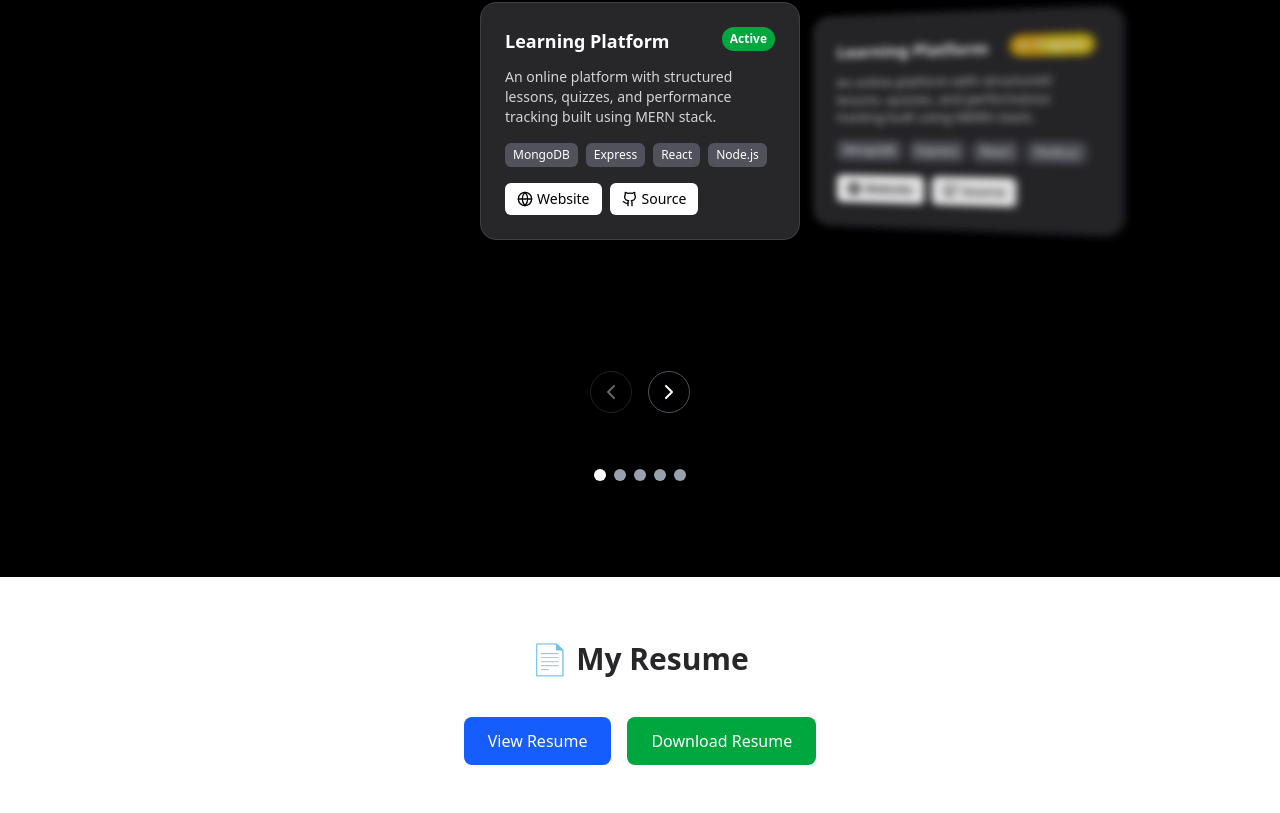
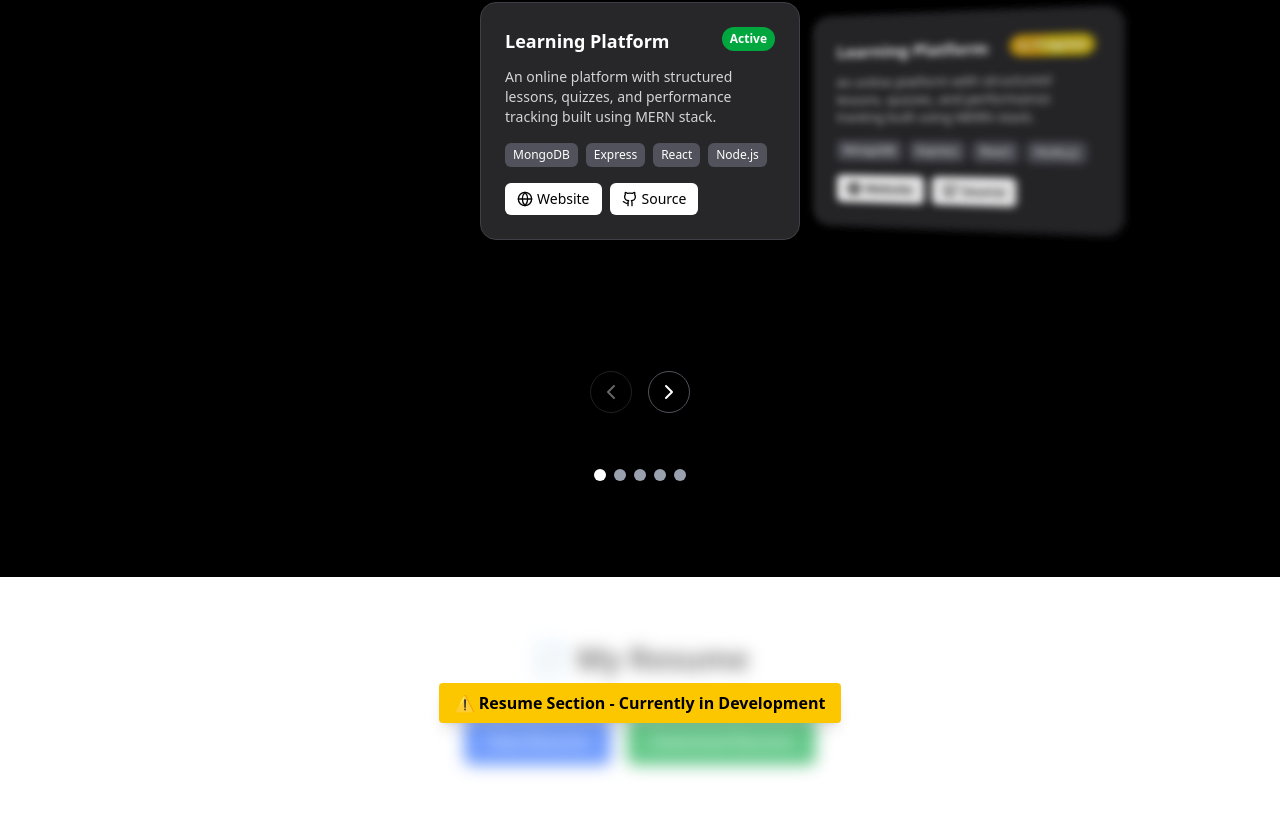
Before and after one commit to meali029/Portfolio, a React (Vite) app: page / in a window 1280 px wide. Shown: the part 1929-2742 px from the top of the page. Built offline with nearby package versions, Linux system fonts and the light colour scheme.

Commit message:
under development  design add

```diff
--- a/index.html
+++ b/index.html
@@ -2,7 +2,7 @@
 <html lang="en">
   <head>
     <meta charset="UTF-8" />
-    <link rel="icon" type="image/svg+xml" href="/M.png" />
+    <link rel="icon" type="image/jpg" href="/mehboob.jpg" />
     <meta name="viewport" content="width=device-width, initial-scale=1.0" />
     <title>Mehboob Ali | Full Stack Dev</title>
   </head>
--- a/src/App.jsx
+++ b/src/App.jsx
@@ -28,17 +28,42 @@ const App = () => {
           <Project darkMode={darkMode} />
         </section>
 
-        <section id="resume">
+        {/* Resume Section - In Development */}
+<section id="resume" className="relative overflow-hidden">
+  <div className="blur-sm pointer-events-none opacity-60">
     <Resume darkMode={darkMode} />
+  </div>
+  <div className="absolute inset-0 flex items-center justify-center z-10">
+    <span className="bg-yellow-400 text-black font-semibold px-4 py-2 rounded shadow-lg">
+      ⚠️ Resume Section - Currently in Development
+    </span>
+  </div>
 </section>
 
-        <section id="experience">
+{/* Experience Section - In Development */}
+<section id="experience" className="relative overflow-hidden">
+  <div className="blur-sm pointer-events-none opacity-60">
     <Experience darkMode={darkMode} />
+  </div>
+  <div className="absolute inset-0 flex items-center justify-center z-10">
+    <span className="bg-yellow-400 text-black font-semibold px-4 py-2 rounded shadow-lg">
+      ⚠️ Experience Section - Currently in Development
+    </span>
+  </div>
 </section>
 
-        <section id="contact">
+{/* Contact Section - In Development */}
+<section id="contact" className="relative overflow-hidden">
+  <div className="blur-sm pointer-events-none opacity-60">
     <Contact darkMode={darkMode} />
+  </div>
+  <div className="absolute inset-0 flex items-center justify-center z-10">
+    <span className="bg-yellow-400 text-black font-semibold px-4 py-2 rounded shadow-lg">
+      ⚠️ Contact Section - Currently in Development
+    </span>
+  </div>
 </section>
+
       </main>
     </div>
   );
--- a/src/components/Home/Hero.jsx
+++ b/src/components/Home/Hero.jsx
@@ -53,7 +53,7 @@ const Hero = ({ darkMode }) => {
     };
     useEffect(() => {
       // Trigger a "Website under construction" notification on component mount
-      triggerNotification('Website is under construction 🚧', 'warning');
+      triggerNotification('Website is under development 👨‍💻', 'warning');
     }, []);
   return (
     <section
```
Lines whose indentation alone changed are shown as unchanged.
